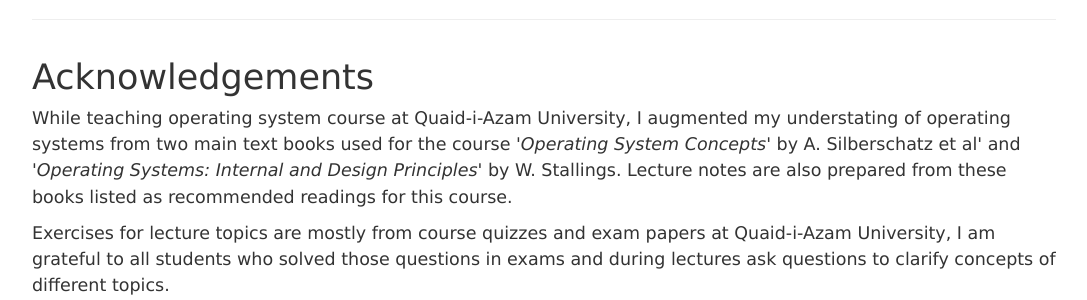
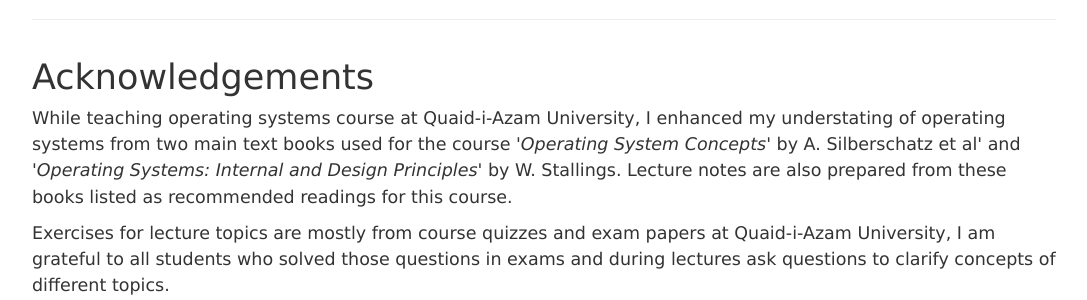
Before and after one commit to CS-Concepts-hub/Operating-Systems-Concepts, a Jekyll site: the page built from index.html, in a window 1280 px wide and 900 px high, scrolled down 2004 px. Shown: the part 323-623 px from the top of the window, without its empty margins (96-1183 px from the left). Built offline with Jekyll 4.4.1, drawn with Linux system fonts in a browser that asks for light colours.

Commit message:
Update index.html

```diff
--- a/index.html
+++ b/index.html
@@ -71,7 +71,7 @@ weight: 0
 		<hr>
 		<h2 class="title">Acknowledgements</h2>
 
-		<p>While teaching operating system course at Quaid-i-Azam University, I augmented my understating of operating systems from two main text books used for the course '<i>Operating System Concepts</i>' by A. Silberschatz et al' and  '<i>Operating Systems: Internal and Design Principles</i>' by W. Stallings. Lecture notes are also prepared from these books listed as recommended readings for this course.</p>
+		<p>While teaching operating systems course at Quaid-i-Azam University, I enhanced my understating of operating systems from two main text books used for the course '<i>Operating System Concepts</i>' by A. Silberschatz et al' and  '<i>Operating Systems: Internal and Design Principles</i>' by W. Stallings. Lecture notes are also prepared from these books listed as recommended readings for this course.</p>
 
 		<p>Exercises for lecture topics are mostly from course quizzes and exam papers at Quaid-i-Azam University, I am grateful to all students who solved those questions in exams and during lectures ask questions to clarify concepts of different topics.</p>
 
```
